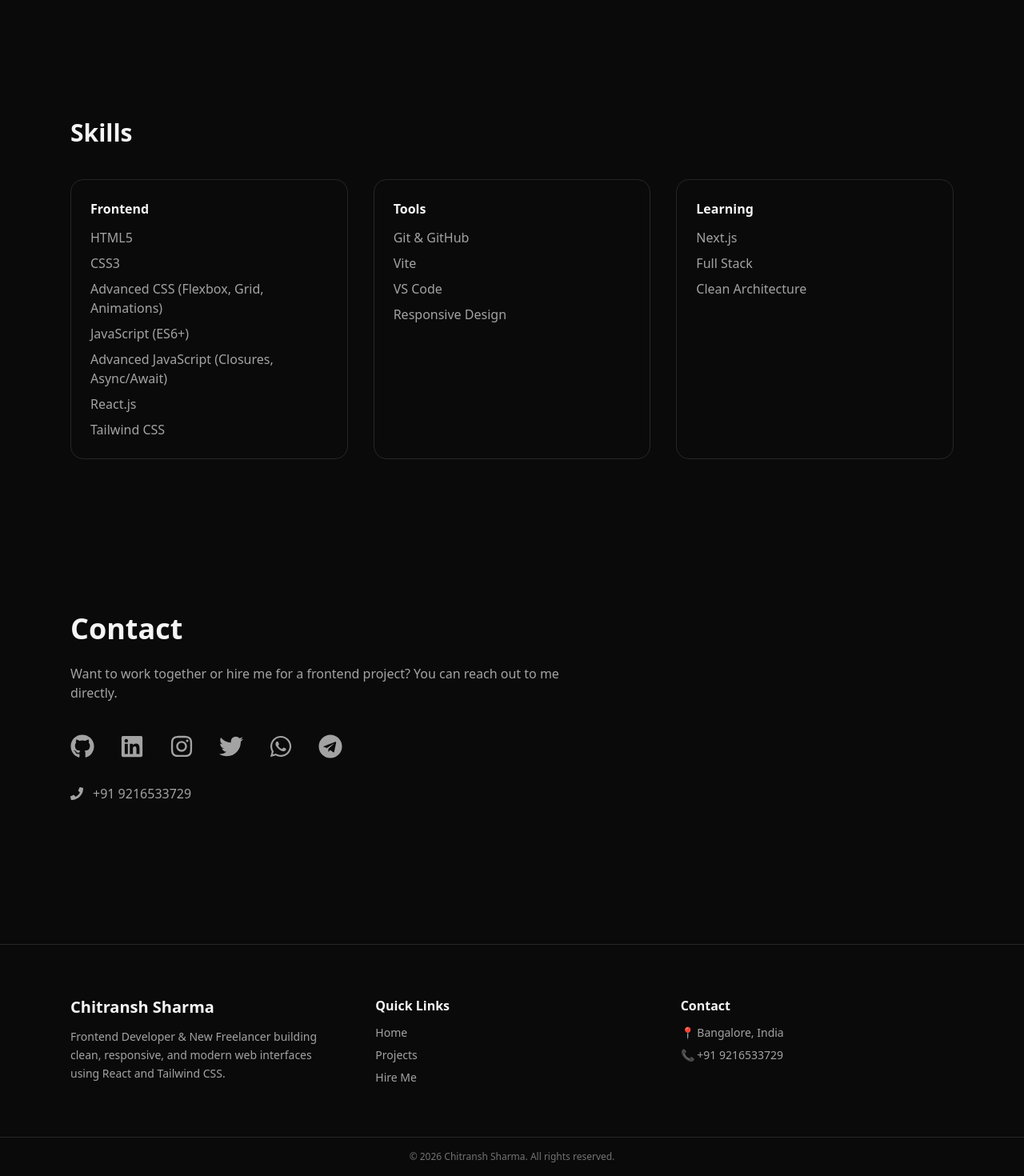
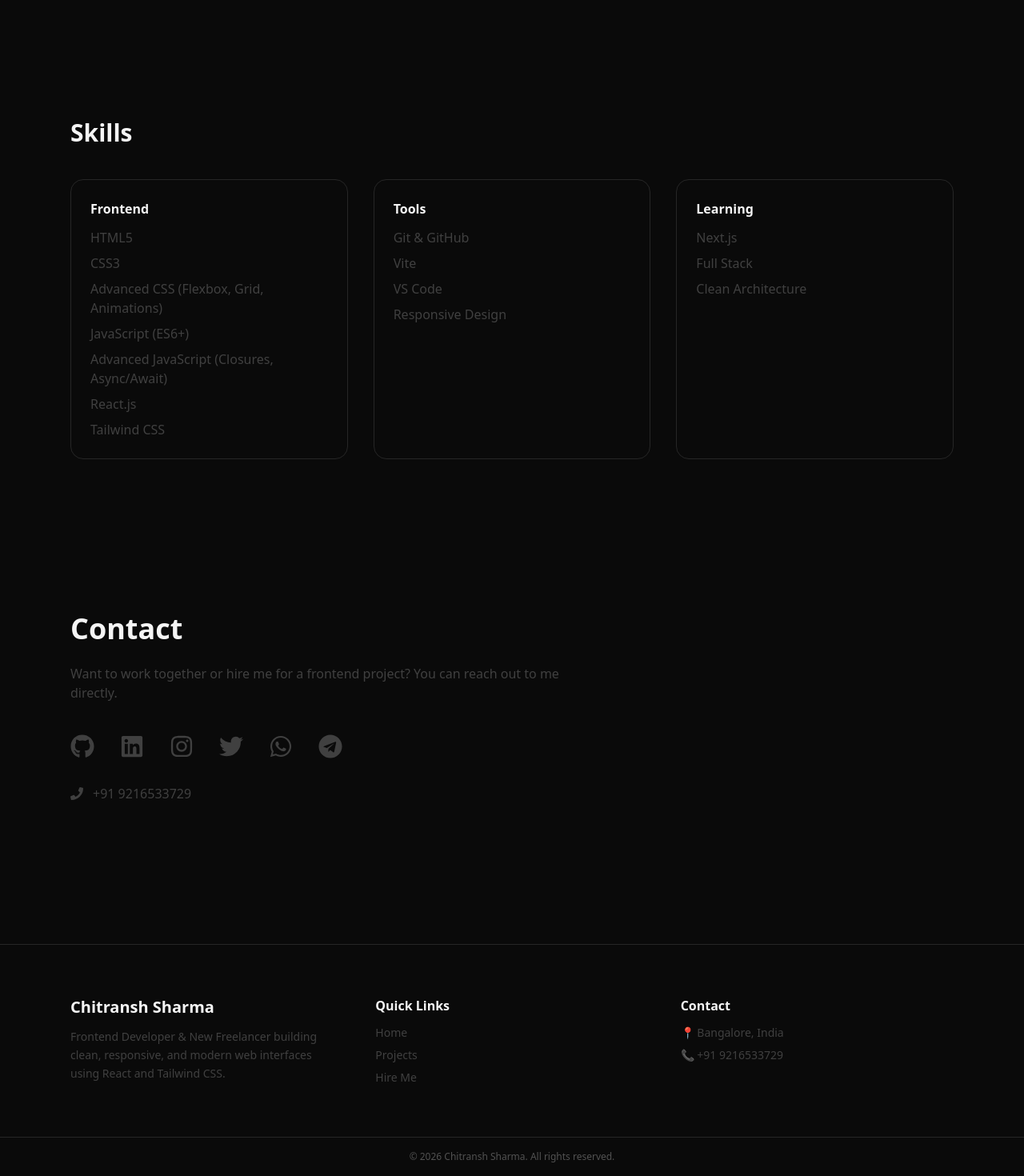
Before and after one commit to chandu0192/My-Portfolio, a React (Vite) app: page / in a window 1280 px wide. Shown: the part 961-2431 px from the top of the page at 80% size. Built offline with nearby package versions, Linux system fonts and the light colour scheme.

Commit message:
fix: accessibility contrast and semantic HTML

```diff
--- a/src/App.jsx
+++ b/src/App.jsx
@@ -33,6 +33,7 @@ export default function App() {
       />
 
       {/* 🔥 PRIORITY VIEW */}
+      <main id="main-content">
       {activeProject ? (
         <ProjectDetail
           activeProject={activeProject}
@@ -52,6 +53,7 @@ export default function App() {
           <Contact />
         </>
       )}
+      </main>
 
       <Footer setActiveSection={setActiveSection} />
     </div>
--- a/src/components/Contact.jsx
+++ b/src/components/Contact.jsx
@@ -11,22 +11,33 @@ export default function Contact() {
     >
       <h2 className="text-4xl font-bold mb-6">Contact</h2>
 
-      <p className="muted-text mb-10 max-w-2xl">
+      <p className="text-neutral-700 dark:text-neutral-300 mb-10 max-w-2xl">
         Want to work together or hire me for a frontend project? You can reach out to me directly.
       </p>
 
-      <div className="flex gap-8 items-center text-3xl muted-text">
-        <a href="https://github.com/chandu0192" target="_blank" className="hover:text-indigo-400 hover:scale-130 transition"><FaGithub /></a>
-        <a href="https://linkedin.com/in/chitransh-sharma-93997a383" target="_blank" className="hover:text-indigo-400 hover:scale-130 transition"><FaLinkedin /></a>
-        <a href="https://instagram.com/ig_chitransh.2007" target="_blank" className="hover:text-indigo-400 hover:scale-130 transition"><FaInstagram /></a>
-        <a href="https://twitter.com/Chitransh8918/intent/tweet?text=Hi%20I%20saw%20your%20portfolio%0Ahttps://chitranshdev.in%0Aand%20want%20to%20talk" target="_blank" className="hover:text-indigo-400 hover:scale-130 transition"><FaTwitter /></a>
-        <a href="https://wa.me/919216533729?text=Hi%20I%20saw%20your%20portfolio%0Ahttps://chitranshdev.in%0Aand%20want%20to%20talk" target="_blank" className="hover:text-indigo-400 hover:scale-130 transition"><FaWhatsapp /></a>
-        <a href="https://t.me/freelancechitransh?text=Hi%20I%20saw%20your%20portfolio%0Ahttps://chitranshdev.in%0Aand%20want%20to%20talk" target="_blank" className="hover:text-indigo-400 hover:scale-130 transition"><FaTelegram /></a>
-      </div>
+      {/* <div className="flex gap-8 items-center text-3xl muted-text"> */}
+      <address className="not-italic flex gap-8 items-center text-3xl text-neutral-700 dark:text-neutral-300">
+        <a
+          href="https://github.com/chandu0192"
+          target="_blank"
+          rel="noreferrer"
+          aria-label="GitHub profile"
+          className="hover:text-indigo-400 hover:scale-110 transition focus-visible:outline focus-visible:outline-2 focus-visible:outline-indigo-500"
+        >
+          <FaGithub />
+        </a>
 
-      <div className="flex items-center gap-3 mt-8 muted-text">
+        <a href="https://linkedin.com/in/chitransh-sharma-93997a383" target="_blank" aria-label="LinkedIn profile" rel="noreferrer" className="hover:text-indigo-400 hover:scale-110 transition focus-visible:outline focus-visible:outline-2 focus-visible:outline-indigo-500"><FaLinkedin /></a>
+        <a href="https://instagram.com/ig_chitransh.2007" target="_blank" aria-label="Instagram profile" rel="noreferrer" className="hover:text-indigo-400 hover:scale-110 transition focus-visible:outline focus-visible:outline-2 focus-visible:outline-indigo-500"><FaInstagram /></a>
+        <a href="https://twitter.com/Chitransh8918/intent/tweet?text=Hi%20I%20saw%20your%20portfolio%0Ahttps://chitranshdev.in%0Aand%20want%20to%20talk" target="_blank" aria-label="Twitter profile" rel="noreferrer" className="hover:text-indigo-400 hover:scale-110 transition focus-visible:outline focus-visible:outline-2 focus-visible:outline-indigo-500"><FaTwitter /></a>
+        <a href="https://wa.me/919216533729?text=Hi%20I%20saw%20your%20portfolio%0Ahttps://chitranshdev.in%0Aand%20want%20to%20talk" target="_blank" aria-label="WhatsApp profile" rel="noreferrer" className="hover:text-indigo-400 hover:scale-110 transition focus-visible:outline focus-visible:outline-2 focus-visible:outline-indigo-500"><FaWhatsapp /></a>
+        <a href="https://t.me/freelancechitransh?text=Hi%20I%20saw%20your%20portfolio%0Ahttps://chitranshdev.in%0Aand%20want%20to%20talk" target="_blank" aria-label="Telegram profile" rel="noreferrer" className="hover:text-indigo-400 hover:scale-110 transition focus-visible:outline focus-visible:outline-2 focus-visible:outline-indigo-500"><FaTelegram /></a>
+        {/* </div> */}
+      </address>
+
+      <div className="flex items-center gap-3 mt-8 text-neutral-700 dark:text-neutral-300">
         <FaPhone />
-        <span>+91 9216533729</span>
+        <a href="tel:+919216533729" aria-label="Call +91 9216533729">+91 9216533729</a>
       </div>
     </motion.section>
   );
--- a/src/components/Footer.jsx
+++ b/src/components/Footer.jsx
@@ -6,7 +6,7 @@ export default function Footer({ setActiveSection }) {
         {/* BRAND */}
         <div>
           <h3 className="text-xl font-bold mb-3">Chitransh Sharma</h3>
-          <p className="muted-text text-sm leading-relaxed">
+          <p className="text-neutral-700 dark:text-neutral-300 text-sm leading-relaxed">
             Frontend Developer & New Freelancer building clean,
             responsive, and modern web interfaces using React
             and Tailwind CSS.
@@ -16,22 +16,34 @@ export default function Footer({ setActiveSection }) {
         {/* QUICK LINKS */}
         <div>
           <h4 className="font-semibold mb-3">Quick Links</h4>
-          <ul className="space-y-2 muted-text text-sm">
+          <ul className="space-y-2 text-neutral-700 dark:text-neutral-300 text-sm">
             <li
               className="hover:text-white cursor-pointer"
               onClick={() => setActiveSection("home")}
+              role="button"
+              tabIndex={0}
+              aria-label="Go to Home section"
+              onKeyDown={(e) => { if (e.key === 'Enter' || e.key === ' ' || e.key === 'Spacebar') { e.preventDefault(); setActiveSection("home"); } }}
             >
               Home
             </li>
             <li
               className="hover:text-white cursor-pointer"
               onClick={() => setActiveSection("projects")}
+              role="button"
+              tabIndex={0}
+              aria-label="Go to Projects section"
+              onKeyDown={(e) => { if (e.key === 'Enter' || e.key === ' ' || e.key === 'Spacebar') { e.preventDefault(); setActiveSection("projects"); } }}
             >
               Projects
             </li>
             <li
               className="hover:text-white cursor-pointer"
               onClick={() => setActiveSection("hire")}
+              role="button"
+              tabIndex={0}
+              aria-label="Go to Hire section"
+              onKeyDown={(e) => { if (e.key === 'Enter' || e.key === ' ' || e.key === 'Spacebar') { e.preventDefault(); setActiveSection("hire"); } }}
             >
               Hire Me
             </li>
@@ -41,13 +53,13 @@ export default function Footer({ setActiveSection }) {
         {/* CONTACT INFO */}
         <div>
           <h4 className="font-semibold mb-3">Contact</h4>
-          <p className="muted-text text-sm mb-2">📍 Bangalore, India</p>
-          <p className="muted-text text-sm">📞 +91 9216533729</p>
+          <p className="text-neutral-700 dark:text-neutral-300 text-sm mb-2">📍 Bangalore, India</p>
+          <p className="text-neutral-700 dark:text-neutral-300 text-sm">📞 +91 9216533729</p>
         </div>
       </div>
 
       {/* BOTTOM BAR */}
-      <div className="border-t border-neutral-800 py-4 text-center text-xs text-neutral-500">
+      <div className="border-t border-neutral-800 py-4 text-center text-xs text-neutral-600 dark:text-neutral-300">
         © {new Date().getFullYear()} Chitransh Sharma. All rights reserved.
       </div>
     </footer>
--- a/src/components/Hire.jsx
+++ b/src/components/Hire.jsx
@@ -28,7 +28,7 @@ export default function Hire() {
     <section className="max-w-6xl mx-auto px-6 py-24">
       <h2 className="text-4xl font-bold mb-6">Hire Me</h2>
 
-      <p className="text-neutral-600 dark:text-neutral-400 max-w-3xl mb-12">
+      <p className="text-neutral-700 dark:text-neutral-300 max-w-3xl mb-12">
         I am available for frontend freelance work. I specialize in
         building clean, responsive, and modern user interfaces using
         React and Tailwind CSS.
@@ -89,6 +89,7 @@ export default function Hire() {
               <a
                 href="https://t.me/freelancechitransh?text=Hi%20I%20saw%20your%20portfolio%0Ahttps://chitranshdev.in%0Aand%20want%20to%20talk"
                 className="px-6 py-3 bg-indigo-600 hover:bg-indigo-700 text-white rounded-xl"
+                aria-label="Contact via Telegram"
               >
                 Telegram Me
               </a>
@@ -96,11 +97,12 @@ export default function Hire() {
               <a
                 href="mailto:sharmachitransh221@gmail.com?text=Hi%20I%20saw%20your%20portfolio%0Ahttps://chitranshdev.in%0Aand%20want%20to%20talk"
                 className="px-6 py-3 border border-indigo-500 text-indigo-500 rounded-xl hover:bg-indigo-500 hover:text-white transition"
+                aria-label="Send email"
               >
                 Email Me
               </a>
 
-              <a href="https://wa.me/919216533729?text=Hi%20I%20saw%20your%20portfolio%0Ahttps://chitranshdev.in%0Aand%20want%20to%20talk" target="_blank" rel="noopener noreferrer" className="px-6 py-3 text-white rounded-xl flex items-center gap-2 bg-[#22c55e] hover:bg-[#16a34a]">
+              <a href="https://wa.me/919216533729?text=Hi%20I%20saw%20your%20portfolio%0Ahttps://chitranshdev.in%0Aand%20want%20to%20talk" target="_blank" rel="noopener noreferrer" className="px-6 py-3 text-white rounded-xl flex items-center gap-2 bg-[#22c55e] hover:bg-[#16a34a]" aria-label="Contact on WhatsApp">
                 <img src="https://upload.wikimedia.org/wikipedia/commons/6/6b/WhatsApp.svg" alt="WhatsApp" width="20" height="20" />
                 WhatsApp Me
               </a>
@@ -108,12 +110,14 @@ export default function Hire() {
               <button
                 onClick={() => setActiveService(null)}
                 className="px-6 py-3 border border-neutral-700 rounded-xl"
+                aria-label="Close service details"
               >
                 Close
               </button>
               <a
                 href="tel:+919216533729"
                 className="text-sm underline underline-offset-4 mt-6 block"
+                aria-label="Call +91 9216533729"
               >
                 Prefer a quick call?
               </a>
@@ -131,20 +135,30 @@ function ServiceCard({ title, price, img, onClick }) {
   return (
     <motion.div
       onClick={onClick}
+      role="button"
+      tabIndex={0}
+      aria-label={`View ${title} service details`}
+      onKeyDown={(e) => {
+        if (e.key === 'Enter' || e.key === ' ' || e.key === 'Spacebar') {
+          e.preventDefault();
+          onClick && onClick();
+        }
+      }}
       whileHover={{ scale: 1.05 }}
       className="
         cursor-pointer overflow-hidden rounded-2xl
         bg-white dark:bg-transparent
         border border-neutral-300 dark:border-neutral-700
         hover:shadow-xl transition
+        focus:outline-none focus-visible:ring-2 focus-visible:ring-indigo-400
       "
     >
-      <img src={img} className="h-40 w-full object-cover" />
+      <img src={img} alt={`${title} preview`} className="h-40 w-full object-cover" />
 
       <div className="p-6">
         <h3 className="text-xl font-semibold">{title}</h3>
         <p className="text-indigo-500">{price}</p>
-        <p className="text-sm text-neutral-500 mt-1">
+        <p className="text-sm text-neutral-700 dark:text-neutral-300 mt-1">
           Click to see full details
         </p>
       </div>
@@ -156,7 +170,7 @@ function ServiceCard({ title, price, img, onClick }) {
 
 
 function ServiceDetails({ type }) {
-  const base = "space-y-2 text-neutral-600 dark:text-neutral-500";
+  const base = "space-y-2 text-neutral-700 dark:text-neutral-300";
 
   if (type === "landing")
     return (
--- a/src/components/Home.jsx
+++ b/src/components/Home.jsx
@@ -25,12 +25,12 @@ export default function Home({ setActiveSection }) {
         <motion.p
           whileHover={{ y: -3 }}
           transition={{ duration: 0.3 }}
-          className="muted-text mb-6 cursor-pointer"
+          className="text-neutral-700 dark:text-neutral-300 mb-6 cursor-pointer"
         >
           BCA Student • Frontend Developer
           Presidency University, Bangalore (2026–2029)
         </motion.p>
-        <p className="text-sm text-neutral-400 max-w-md mb-6">
+        <p className="text-sm text-neutral-700 dark:text-neutral-300 max-w-md mb-6">
           I am Chitransh Sharma, a frontend developer focused on building clean,
           responsive, and interactive user interfaces using React, JavaScript,
           and Tailwind CSS. This portfolio highlights my projects, skills,
@@ -38,8 +38,8 @@ export default function Home({ setActiveSection }) {
         </p>
 
         <div className="flex gap-4">
-          <motion.button whileHover={{ scale: 1.08 }} className="px-6 py-3 bg-indigo-600 text-white rounded-xl" onClick={() => setActiveSection('projects')}>View My Projects</motion.button>
-          <button onClick={() => setActiveSection('hire')} className="px-6 py-3 border border-indigo-600 text-indigo-500 rounded-xl hover:bg-indigo-700 hover:text-white transition">Hire Me</button>
+          <motion.button whileHover={{ scale: 1.08 }} className="px-6 py-3 bg-indigo-600 text-white rounded-xl" onClick={() => setActiveSection('projects')} aria-label="View my projects">View My Projects</motion.button>
+          <button onClick={() => setActiveSection('hire')} className="px-6 py-3 border border-indigo-600 text-indigo-500 rounded-xl hover:bg-indigo-700 hover:text-white transition" aria-label="Open hire section">Hire Me</button>
         </div>
       </motion.div>
 
@@ -48,6 +48,7 @@ export default function Home({ setActiveSection }) {
           <motion.img
             whileHover={{ scale: 1.05 }}
             src="/myphoto.jpeg"
+            alt="Portrait of Chitransh Sharma"
             initial={{ opacity: 0, scale: 0.9 }}
             animate={{ opacity: 1, scale: 1 }}
             transition={{ duration: 0.6 }}
@@ -64,6 +65,7 @@ export default function Home({ setActiveSection }) {
       transition
     "
           />
+
         </div>
 
       </div>
--- a/src/components/Navbar.jsx
+++ b/src/components/Navbar.jsx
@@ -1,28 +1,3 @@
-// import { FiMoon, FiSun } from "react-icons/fi";
-// import { motion } from "framer-motion";
-
-// export default function Navbar({ theme, setTheme, setActiveSection, setActiveProject }) {
-//   const toggleTheme = () => setTheme(theme === "dark" ? "light" : "dark");
-
-//   return (
-//     <header className="sticky top-0 z-50 border-b border-neutral-800 backdrop-blur">
-//       <nav className="max-w-6xl mx-auto flex justify-between items-center px-6 py-3">
-//         <motion.div whileHover={{ scale: 1.05 }} className="flex items-center cursor-pointer" onClick={() => { setActiveSection("home"); setActiveProject(null); }}>
-//           <img src="/logo9.png" className="w-14 h-12 -mr-4" />
-//           <span className="font-bold bg-gradient-to-r from-[#4FACFE] to-[#00F2FE] bg-clip-text text-transparent ml-2">My-Portfolio</span>
-//         </motion.div>
-
-//         <div className="flex gap-6 items-center text-sm">
-//           {['home', 'projects', 'hire'].map(link => (
-//             <button key={link} onClick={() => setActiveSection(link)} className="hover:text-indigo-400 transition capitalize">{link}</button>
-//           ))}
-//           <button onClick={toggleTheme} className="p-2 rounded-full hover:bg-neutral-200/20">{theme === "dark" ? <FiSun /> : <FiMoon />}</button>
-//         </div>
-//       </nav>
-//     </header>
-//   );
-// }
-
 import { FiMoon, FiSun } from "react-icons/fi";
 import { motion } from "framer-motion";
 
@@ -53,9 +28,20 @@ export default function Navbar({
             setActiveSection("home");
             setActiveProject(null);
           }}
+          role="button"
+          aria-label="Go to homepage"
+          tabIndex={0}
+          onKeyDown={(e) => {
+            if (e.key === "Enter" || e.key === " " || e.key === "Spacebar") {
+              e.preventDefault();
+              setActiveSection("home");
+              setActiveProject(null);
+            }
+          }}
         >
           <img
             src="/logo.png"
+            alt="My-Portfolio logo"
             className="h-9 w-auto object-contain -mr-3"
           />
 
@@ -73,6 +59,7 @@ export default function Navbar({
           <button
             onClick={() => goSection("home")}
             className="hover:text-indigo-400 transition"
+            aria-label="Go to Home section"
           >
             Home
           </button>
@@ -80,6 +67,7 @@ export default function Navbar({
           <button
             onClick={() => goSection("projects")}
             className="hover:text-indigo-400 transition"
+            aria-label="Go to Projects section"
           >
             Projects
           </button>
@@ -87,6 +75,7 @@ export default function Navbar({
           <button
             onClick={() => goSection("hire")}
             className="hover:text-indigo-400 transition"
+            aria-label="Go to Hire section"
           >
             Hire
           </button>
@@ -95,6 +84,7 @@ export default function Navbar({
           <button
             onClick={toggleTheme}
             className="p-2 rounded-full hover:bg-neutral-200/20"
+            aria-label="Toggle theme"
           >
             {theme === "dark" ? <FiSun /> : <FiMoon />}
           </button>
--- a/src/components/ProjectCard.jsx
+++ b/src/components/ProjectCard.jsx
@@ -2,12 +2,25 @@ import { motion } from "framer-motion";
 
 export default function ProjectCard({ title, img, desc, onClick }) {
   return (
-    <motion.div whileHover={{ scale: 1.05 }} onClick={onClick} className="cursor-pointer border border-neutral-800 rounded-2xl p-6 hover:shadow-xl transition">
+    <motion.div
+      whileHover={{ scale: 1.05 }}
+      onClick={onClick}
+      role="button"
+      tabIndex={0}
+      aria-label={`Open project ${title}`}
+      onKeyDown={(e) => {
+        if (e.key === 'Enter' || e.key === ' ' || e.key === 'Spacebar') {
+          e.preventDefault();
+          onClick && onClick();
+        }
+      }}
+      className="cursor-pointer border border-neutral-800 rounded-2xl p-6 hover:shadow-xl transition focus:outline-none focus-visible:ring-2 focus-visible:ring-indigo-400"
+    >
       {img && (
         <img src={img} alt={title} className="w-full h-40 object-cover rounded-md mb-4" />
       )}
       <h3 className="text-xl font-semibold mb-2">{title}</h3>
-      <p className="muted-text text-sm">{desc ?? 'Modern frontend UI project built using React.'}</p>
+      <p className="text-neutral-700 dark:text-neutral-300 text-sm">{desc ?? 'Modern frontend UI project built using React.'}</p>
     </motion.div>
   );
 }
--- a/src/components/ProjectDetail.jsx
+++ b/src/components/ProjectDetail.jsx
@@ -1,9 +1,9 @@
 export default function ProjectDetail({ activeProject, setActiveProject }) {
   return (
     <section className="max-w-5xl mx-auto px-6 py-24">
-      <button onClick={() => setActiveProject(null)} className="mb-6 muted-text">← Back to Projects</button>
+      <button onClick={() => setActiveProject(null)} className="mb-6 text-neutral-700 dark:text-neutral-300" aria-label="Back to projects">← Back to Projects</button>
       <h2 className="text-4xl font-bold mb-4">{activeProject}</h2>
-      <p className="muted-text">Frontend-only project built using React & Tailwind.</p>
+      <p className="text-neutral-700 dark:text-neutral-300">Frontend-only project built using React & Tailwind.</p>
     </section>
   );
 }
--- a/src/components/Skills.jsx
+++ b/src/components/Skills.jsx
@@ -6,15 +6,15 @@ export default function Skills() {
     <section className="max-w-6xl mx-auto px-6 py-24">
       <h2 className="text-3xl font-bold mb-10">Skills</h2>
       <div className="grid md:grid-cols-3 gap-8">
-        <motion.div className={box}><h3 className="font-semibold mb-3">Frontend</h3><ul className="muted-text space-y-2"><li>HTML5</li>
+        <motion.div className={box}><h3 className="font-semibold mb-3">Frontend</h3><ul className="text-neutral-700 dark:text-neutral-300 space-y-2"><li>HTML5</li>
           <li>CSS3</li>
           <li>Advanced CSS (Flexbox, Grid, Animations)</li>
           <li>JavaScript (ES6+)</li>
           <li>Advanced JavaScript (Closures, Async/Await)</li>
           <li>React.js</li>
           <li>Tailwind CSS</li></ul></motion.div>
-        <motion.div className={box}><h3 className="font-semibold mb-3">Tools</h3><ul className="muted-text space-y-2"><li>Git & GitHub</li><li>Vite</li><li>VS Code</li><li>Responsive Design</li></ul></motion.div>
-        <motion.div className={box}><h3 className="font-semibold mb-3">Learning</h3><ul className="muted-text space-y-2"><li>Next.js</li><li>Full Stack</li><li>Clean Architecture</li></ul></motion.div>
+        <motion.div className={box}><h3 className="font-semibold mb-3">Tools</h3><ul className="text-neutral-700 dark:text-neutral-300 space-y-2"><li>Git & GitHub</li><li>Vite</li><li>VS Code</li><li>Responsive Design</li></ul></motion.div>
+        <motion.div className={box}><h3 className="font-semibold mb-3">Learning</h3><ul className="text-neutral-700 dark:text-neutral-300 space-y-2"><li>Next.js</li><li>Full Stack</li><li>Clean Architecture</li></ul></motion.div>
       </div>
     </section>
   );
```
